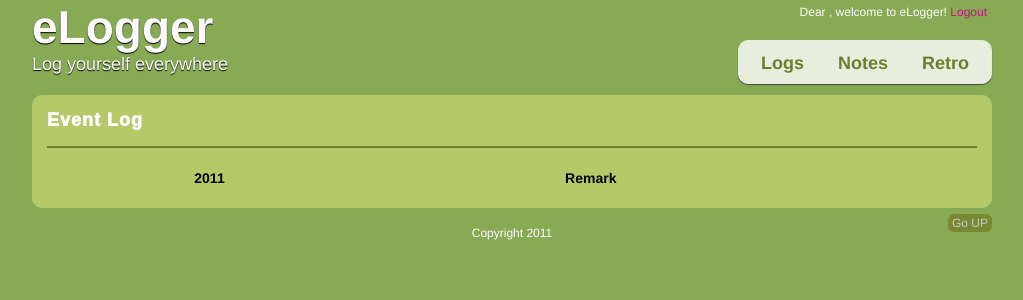
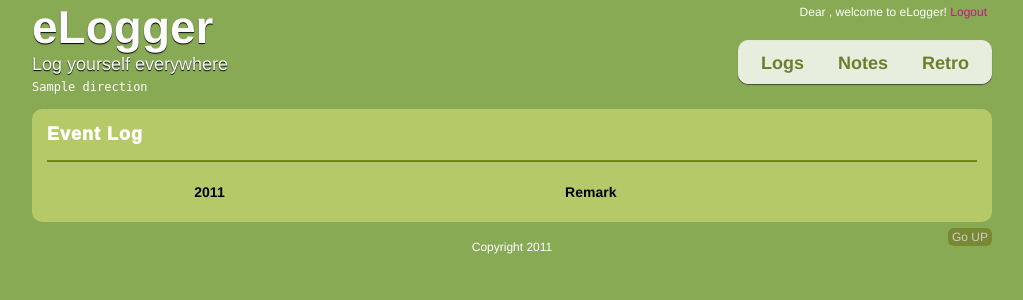
Before and after one commit to nanfang/elogger-web, a Python web app: template elogger/templates/elogs.html in a window 1280 px wide. Shown: the top 300 px of the page, without its empty margins (128-1151 px from the left). Run offline with Jinja, Linux system fonts and the light colour scheme; the template is opened without the code that fills it: most values are stand-ins (such as "Sample title", 1, 10 or a date in 2020); lists and menus that the app fills with data are empty.

Commit message:
add direction in header

```diff
--- a/elogger/templates/elogs.html
+++ b/elogger/templates/elogs.html
@@ -4,7 +4,6 @@
 <script type="text/javascript" src="../static/js/jquery.glob.js"></script>
 <script type="text/javascript" src="../static/js/date.js"></script>
 <script type="text/javascript" src="../static/js/jquery.tmpl.js"></script>
-<script type="text/javascript" src="../static/js/jquery.editinplace.js"></script>
 
 <script  type="text/javascript">
     $(function() {
--- a/elogger/templates/layout.html
+++ b/elogger/templates/layout.html
@@ -5,6 +5,8 @@
     <title>Welcome to eLogger! Enjoy it!</title>
     <link rel="stylesheet" type="text/css" href="../static/css/styles.css"/>
     <script type="text/javascript" src="../static/js/jquery-1.5.min.js"></script>
+    <script type="text/javascript" src="../static/js/jquery.editinplace.js"></script>
+
     {% block head %}{% endblock %}
 </head>
 
@@ -24,6 +26,9 @@
                 <li><a href="/retro" class="{% if '/retro' == request.path %} selected {% endif %}">Retro</a></li>
             </ul>
         </nav>
+        <div class="direction clear">
+            <pre>{{direction}}</pre>
+        </div>
         <div class="clear">
             <div class="profile">Dear {{session['username']}}, welcome to eLogger! <a href="/sign-out">Logout</a></div>
         </div>
@@ -41,4 +46,17 @@
 </section>
 <!-- Closing the #page section -->
 </body>
+<script type="text/javascript">
+        $(".direction").editInPlace({
+                    save_if_nothing_changed:true,
+                    cancel_button:'',
+                    url: "/direction",
+                    default_text: "",
+                    bg_over: "#cff",
+                    field_type: "textarea",
+                    textarea_rows: "2",
+                    textarea_cols: "50"
+                });
+
+    </script>
 </html>
--- a/elogger/views/auth.py
+++ b/elogger/views/auth.py
@@ -26,6 +26,11 @@ def sign_in():
 
     return render_template('sign-in.html')
 
+@auth.route('/direction', methods=['PUT', 'POST'])
+def update_direction():
+    direction=request.form['update_value']
+    redis.set('direction:'+session['username'], direction)
+    return direction
 
 @auth.route('/sign-out')
 def sign_out():
--- a/main.py
+++ /dev/null
@@ -1,4 +0,0 @@
-from google.appengine.ext.webapp.util import run_wsgi_app
-from elogger import application
-
-run_wsgi_app(application)
```
Also changed, not shown: elogger/runserver.py (+8 -0 lines).
